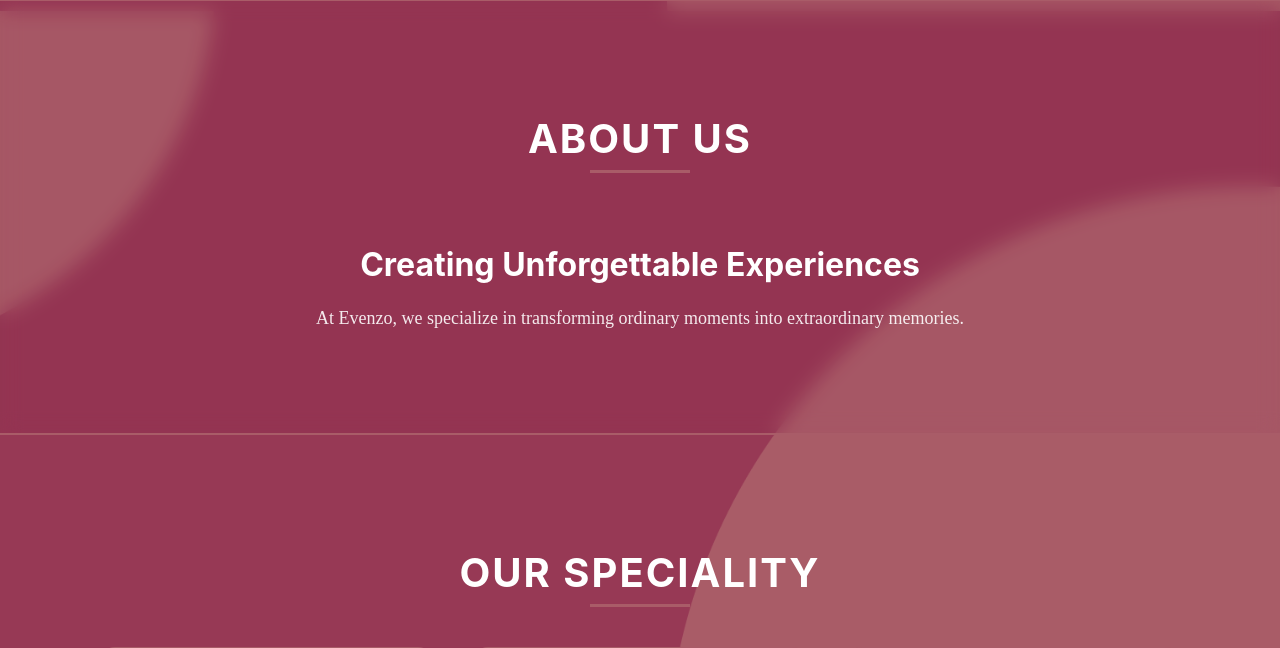
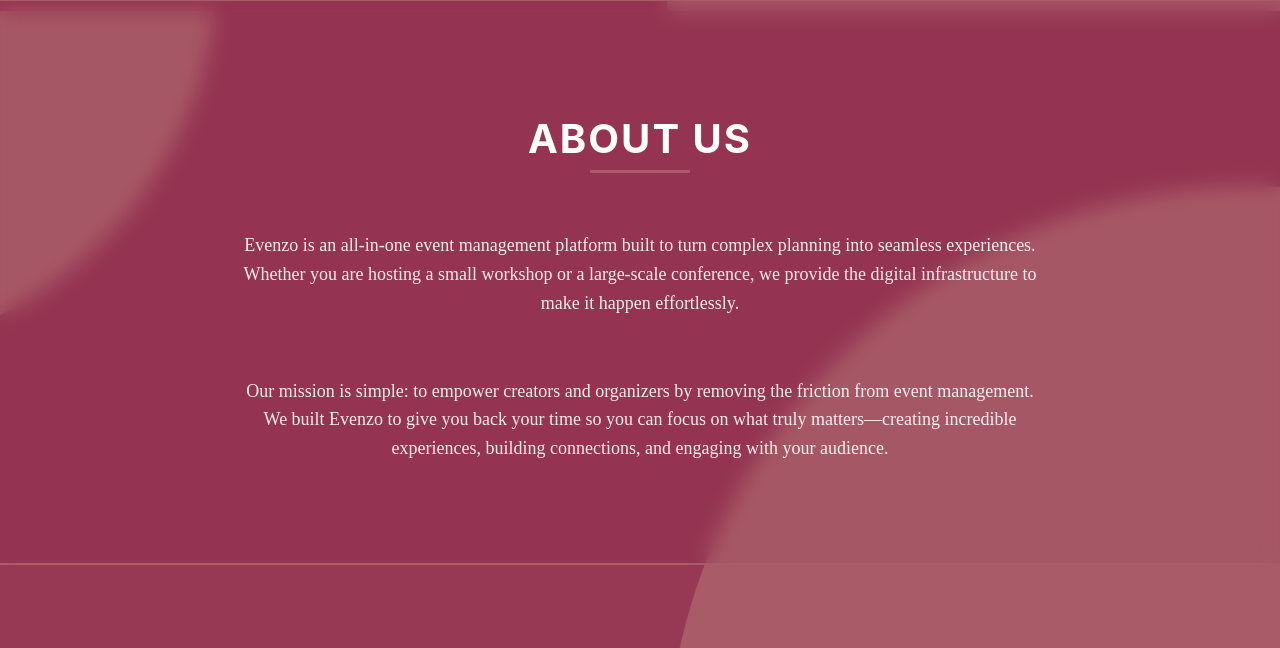
Before and after one commit to RashmitaRane/evenzo, a Flask app: page / in a window 1280 px wide. Shown: the part 789-1437 px from the top of the page. Run offline with Flask 3, Linux system fonts and the light colour scheme; some libraries are stand-ins or nearby versions.

Commit message:
last chnages

```diff
--- a/frontend/templates/index.html
+++ b/frontend/templates/index.html
@@ -226,9 +226,9 @@
     <section class="about-section" id="about">
       <h2 class="section-title">About Us</h2>
       <div class="about-content">
-        <div class="about-text">
-          <h3>Creating Unforgettable Experiences</h3>
-          <p>At Evenzo, we specialize in transforming ordinary moments into extraordinary memories.</p>
+        <div class="about-text" style="font-size: large;">
+          <p>Evenzo is an all-in-one event management platform built to turn complex planning into seamless experiences. Whether you are hosting a small workshop or a large-scale conference, we provide the digital infrastructure to make it happen effortlessly.</p><br>
+          <p>Our mission is simple: to empower creators and organizers by removing the friction from event management. We built Evenzo to give you back your time so you can focus on what truly matters—creating incredible experiences, building connections, and engaging with your audience.</p>
         </div>
       </div>
     </section>
```
